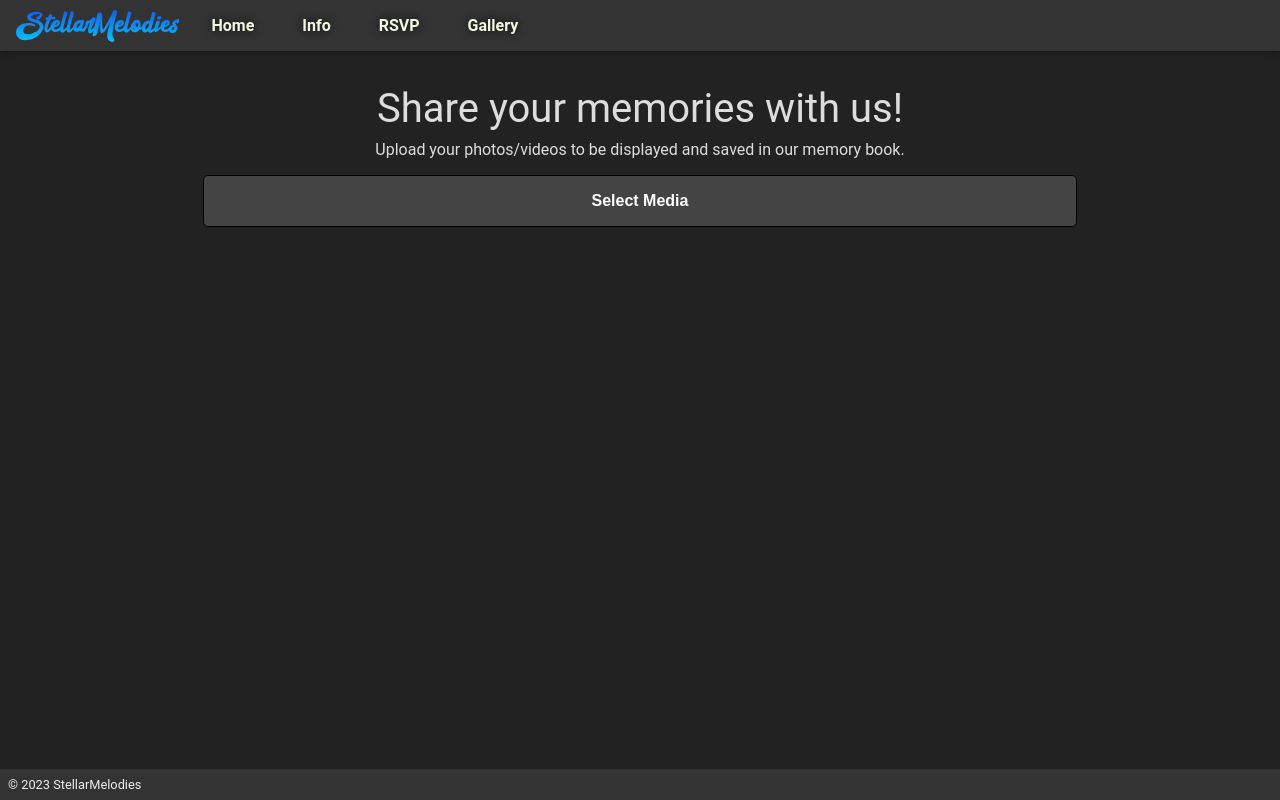
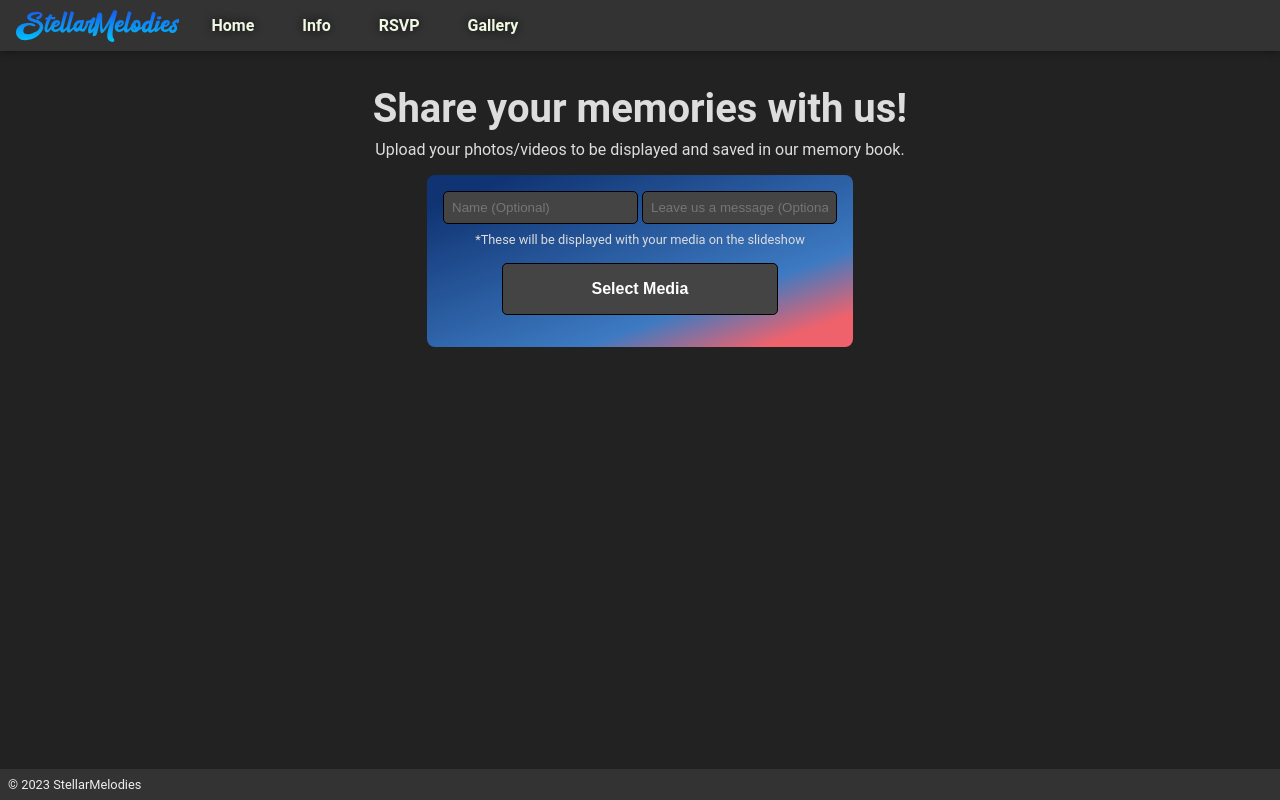
Before and after one commit to Travja/scratch, a SvelteKit app: page /upload in a window 1280 px wide. Built offline with nearby package versions, Linux system fonts and the light colour scheme.

Commit message:
Spruce up the upload page, make polaroids better

```diff
--- a/src/lib/ui/Polaroid.svelte
+++ b/src/lib/ui/Polaroid.svelte
@@ -78,13 +78,24 @@
   style:--height="{height}px"
   style:--width="{width}px"
 >
+  <div class="wrapper">
     {#if isVideo}
       <video autoplay loop muted playsinline {src}></video>
     {:else}
       <img {src} {alt} />
     {/if}
+    {#if author}
+      <div class="author">
+        {author}
+      </div>
+    {/if}
+  </div>
+  <div class="footer">
+    {#if caption}
       <div class="caption">
-    {caption || ''}
+        {caption}
+      </div>
+    {/if}
   </div>
 </div>
 
@@ -99,7 +110,7 @@
   }
 
   .polaroid {
-    --back-color: #e8e6e6;
+    --back-color: #eeeded;
 
     display: inline-flex;
     flex-direction: column;
@@ -131,17 +142,48 @@
     max-width: var(--width, auto);
   }
 
+  .wrapper {
+    display: flex;
+    position: relative;
+    overflow: hidden;
+  }
+
+  .wrapper::after {
+    content: "";
+    position: absolute;
+    inset: 0;
+    box-shadow: inset 0 0 0.75rem rgba(0, 0, 0, 0.8);
+  }
+
+  .footer {
+    min-height: 2.5rem;
+    padding-top: 0.5rem;
+  }
+
   .caption {
     position: relative;
     flex: 1;
-    min-height: 2.5rem;
     white-space: normal;
 
-    margin-top: 0.5rem;
+    text-align: center;
+  }
+
+  .author, .caption {
     font-family: 'Indie Flower', cursive;
     font-size: 1.5rem;
     font-weight: 400;
-    text-align: center;
-    padding: 0.5rem;
+  }
+
+  .author {
+    position: absolute;
+    bottom: 0;
+    right: 0;
+    /*padding: 0.5rem;*/
+    padding-inline: 0.75rem;
+    background: rgba(0, 0, 0, 0.6);
+    font-size: 1.25rem;
+    color: white;
+    border-top-left-radius: 1rem;
+    border-top-right-radius: 1rem;
   }
 </style>
--- a/src/routes/(main)/upload/+page.server.ts
+++ b/src/routes/(main)/upload/+page.server.ts
@@ -43,7 +43,7 @@ export const actions = {
       } catch (e: unknown) {
         console.log(e);
         if (e instanceof MongoServerError) {
-          fail(400, { message: e.message });
+          fail(400, { success: false, message: e.message });
         }
       }
     }
--- a/src/routes/(main)/upload/+page.svelte
+++ b/src/routes/(main)/upload/+page.svelte
@@ -1,4 +1,7 @@
 <script lang="ts">
+  /** @type {import("../../../../.svelte-kit/types/src/routes").ActionData} */
+  export let form: { success?: boolean, message?: string };
+
   let photoType = "bridals";
   let photos: FileList;
 
@@ -20,8 +23,14 @@
 
 <content>
   <form id="photoForm" enctype="multipart/form-data" method="post" bind:this={photoForm}>
+    {#if form?.success}
+      <div>Thanks for sharing with us! Upload more media?</div>
+    {:else if form?.message}
+      <div>Failed to upload files: {form.message}</div>
+    {/if}
     <h1>Share your memories with us!</h1>
     <p>Upload your photos/videos to be displayed and saved in our memory book.</p>
+    <div class="content">
       <select id="uploadType" name="uploadType" bind:value={photoType}>
         <option value="engagements">Engagements</option>
         <option value="bridals">Bridals</option>
@@ -37,6 +46,9 @@
         bind:files={photos}
         bind:this={inputElm}
       />
+      <input type="text" name="author" placeholder="Name (Optional)" />
+      <input type="text" name="message" placeholder="Leave us a message (Optional)" />
+      <div class="name">*These will be displayed with your media on the slideshow</div>
       <button type="button"
               id="select"
               on:click={() => inputElm.click()}
@@ -48,9 +60,11 @@
       >
         Select Media
       </button>
+    </div>
   </form>
 
   {#if photos}
+    <div class="preview-wrapper">
       <h2>Preview</h2>
       <div class="preview-images">
         {#each previewPhotos as photo, i}
@@ -72,6 +86,7 @@
         {/each}
       </div>
       <button type="button" id="upload" on:click={() => photoForm.submit()}>Upload</button>
+    </div>
   {/if}
 </content>
 
@@ -81,21 +96,43 @@
     padding: 1rem;
   }
 
+  .preview-wrapper {
+    background: linear-gradient(160deg, #103473 10%, #3d7ac2 70%, #ef626c 90%);
+    padding: 1rem;
+    border-radius: 0.5rem;
+    border: 1px solid white;
+  }
+
   .preview-images {
     display: flex;
     flex-direction: row;
-    flex-wrap: wrap;
-    justify-content: center;
+    gap: 1rem;
+    overflow-x: auto;
+
+    max-width: 100%;
     margin-block: 1rem;
-    gap: 1rem;
+    margin-inline: auto;
+    padding: 0.5rem;
 
-    max-width: 90%;
-    margin-inline: auto;
+    background: rgba(0,0,0, 0.5);
+  }
+
+  h1 {
+    font-weight: bold;
   }
 
   h2 {
     max-width: 90%;
     margin-inline: auto;
+  }
+
+  .content {
+    padding: 1rem;
+    width: fit-content;
+    max-width: 90%;
+    margin: 1rem auto;
+    border-radius: 0.5rem;
+    background: linear-gradient(160deg, #103473 10%, #3d7ac2 70%, #ef626c 90%);
   }
 
   .preview {
@@ -133,4 +170,17 @@
   content {
     text-align: center;
   }
+
+  input {
+    background: #444;
+    color: white;
+    border: 1px solid black;
+    border-radius: 5px;
+    padding: 0.5rem;
+  }
+
+  .name {
+    font-size: 0.8rem;
+    margin-block: 0.5rem;
+  }
 </style>
```
Lines whose indentation alone changed are shown as unchanged.
